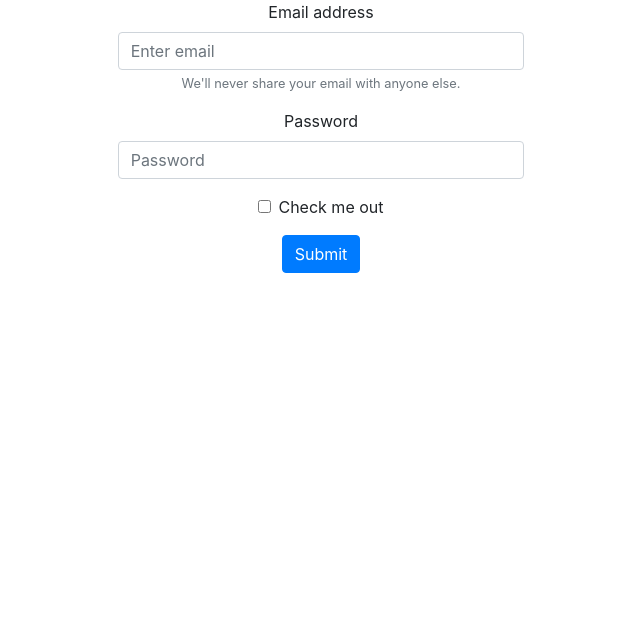
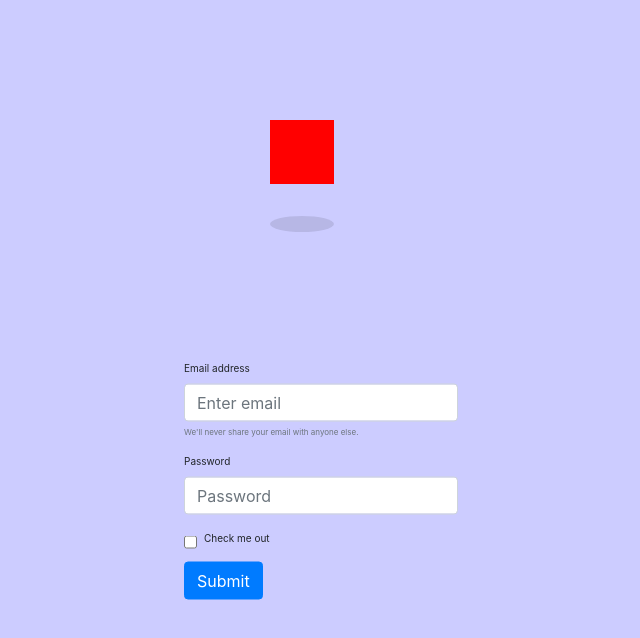
Before and after one commit to laurentiu-neciu23/blood-donors-project, a React (Create React App) app in the folder client/: page / in a window 1280 px wide. Shown: the top 638 px of the page, without its empty margins (319-959 px from the left). Built offline with nearby package versions, Linux system fonts and the light colour scheme.

Commit message:
Best spinner ever man. Dope

```diff
--- a/client/src/App.css
+++ b/client/src/App.css
@@ -1,32 +1,57 @@
-.App {
-  text-align: center;
+body {
+  background-color: #CCCCFF;
+  font-size: 10px;
 }
 
-.App-logo {
-  animation: App-logo-spin infinite 20s linear;
-  height: 40vmin;
+.jumbotron {
+  position: absolute;
+  top: 60%;
+  left: 50%;
+  transform: translate(-50%,-50%);
+  background-color: inherit;
 }
 
-.App-header {
-  background-color: #282c34;
-  min-height: 100vh;
-  display: flex;
-  flex-direction: column;
-  align-items: center;
-  justify-content: center;
-  font-size: calc(10px + 2vmin);
-  color: white;
+.spinner-container {
+  position: absolute;
+  top: 15%;
+  left: 46%;
+  font-size: 64px;
 }
 
-.App-link {
-  color: #61dafb;
+.spinner {
+  position: relative;
+}
+.spinner:before, .spinner:after {
+  content: "";
+  position: relative;
+  display: block;
+}
+.spinner:before {
+  animation: spinner 2.5s cubic-bezier(0.75, 0, 0.5, 1) infinite normal;
+  width: 1em;
+  height: 1em;
+  background-color: red;
+}
+.spinner:after {
+  animation: shadow 2.5s cubic-bezier(0.75, 0, 0.5, 1) infinite normal;
+  bottom: -.5em;
+  height: .25em;
+  border-radius: 50%;
+  background-color: rgb(0, 0, 0, 0.1);
 }
 
-@keyframes App-logo-spin {
-  from {
-    transform: rotate(0deg);
+@keyframes spinner {
+  50% {
+    border-radius: 50%;
+    transform: scale(0.5) rotate(360deg);
   }
-  to {
-    transform: rotate(360deg);
+  100% {
+    transform: scale(1) rotate(720deg);
   }
 }
+@keyframes shadow {
+  50% {
+    transform: scale(0.5);
+    background-color: rgba(#000,0.1);
+  }
+}
--- a/client/src/App.js
+++ b/client/src/App.js
@@ -31,32 +31,30 @@ class App extends Component {
 
   render() {
     return (
+      <div className="App">
+      <div className="spinner-container">
+        <span className="spinner"></span>
+      </div>
 
+      <div className="jumbotron">
 
-      <div className="App">
-      <div class="row">
-      <div class="col-6 col-md-4"></div>
+        <form>
+            <div className="form-group">
+              <label htmlFor="exampleInputEmail1">Email address</label>
+              <input type="email" className="form-control" id="exampleInputEmail1" aria-describedby="emailHelp" placeholder="Enter email"/>
+              <small id="emailHelp" className="form-text text-muted">We'll never share your email with anyone else.</small>
+            </div>
+            <div className="form-group">
+              <label htmlFor="exampleInputPassword1">Password</label>
+              <input type="password" className="form-control" id="exampleInputPassword1" placeholder="Password"/>
+            </div>
+            <div className="form-group form-check">
+              <input type="checkbox" className="form-check-input" id="exampleCheck1"/>
+              <label className="form-check-label" htmlFor="exampleCheck1">Check me out</label>
+            </div>
+            <button type="submit" className="btn btn-primary">Submit</button>
+         </form></div>
 
-        <div class="col-6 col-md-4">
-        <form>
-            <div class="form-group">
-              <label for="exampleInputEmail1">Email address</label>
-              <input type="email" class="form-control" id="exampleInputEmail1" aria-describedby="emailHelp" placeholder="Enter email"/>
-              <small id="emailHelp" class="form-text text-muted">We'll never share your email with anyone else.</small>
-            </div>
-            <div class="form-group">
-              <label for="exampleInputPassword1">Password</label>
-              <input type="password" class="form-control" id="exampleInputPassword1" placeholder="Password"/>
-            </div>
-            <div class="form-group form-check">
-              <input type="checkbox" class="form-check-input" id="exampleCheck1"/>
-              <label class="form-check-label" for="exampleCheck1">Check me out</label>
-            </div>
-            <button type="submit" class="btn btn-primary">Submit</button>
-         </form></div>
-         <div class="col-6 col-md-4"></div>
-
-      </div>
       </div>
 
 
```
